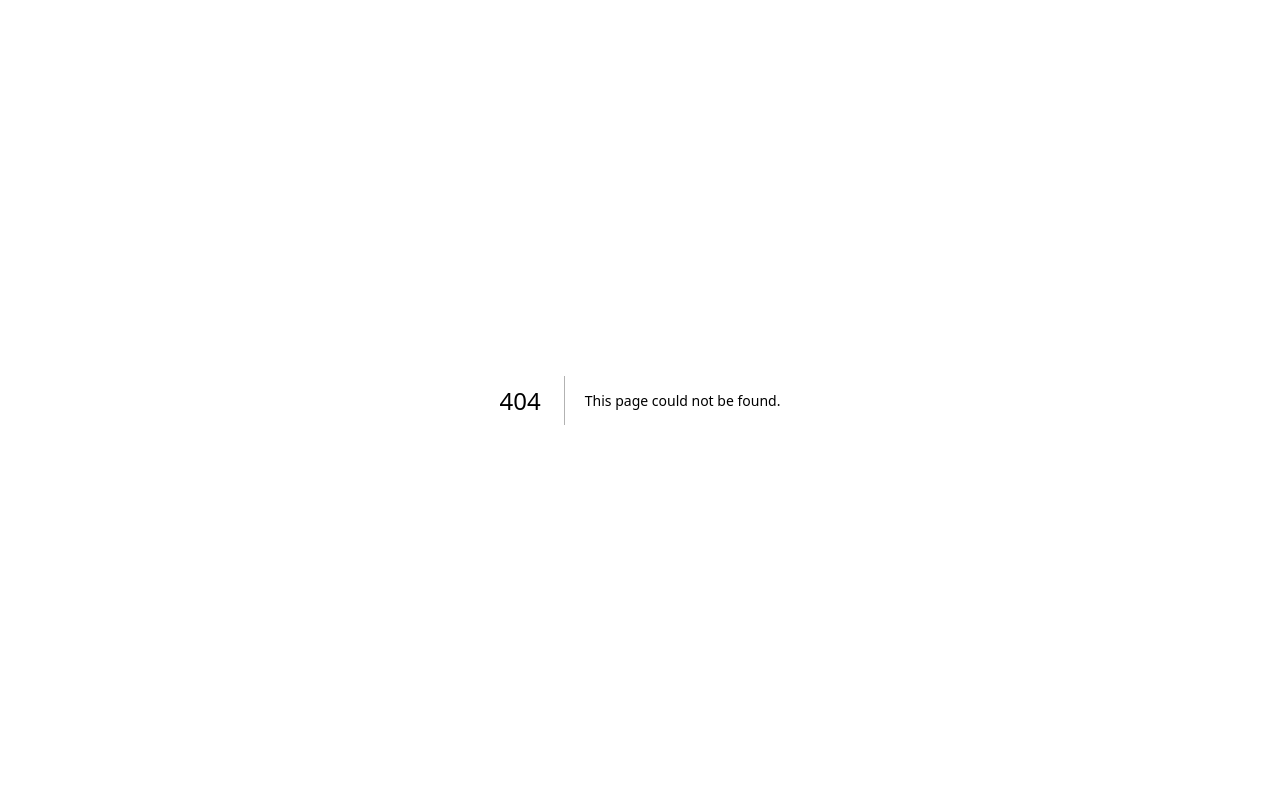
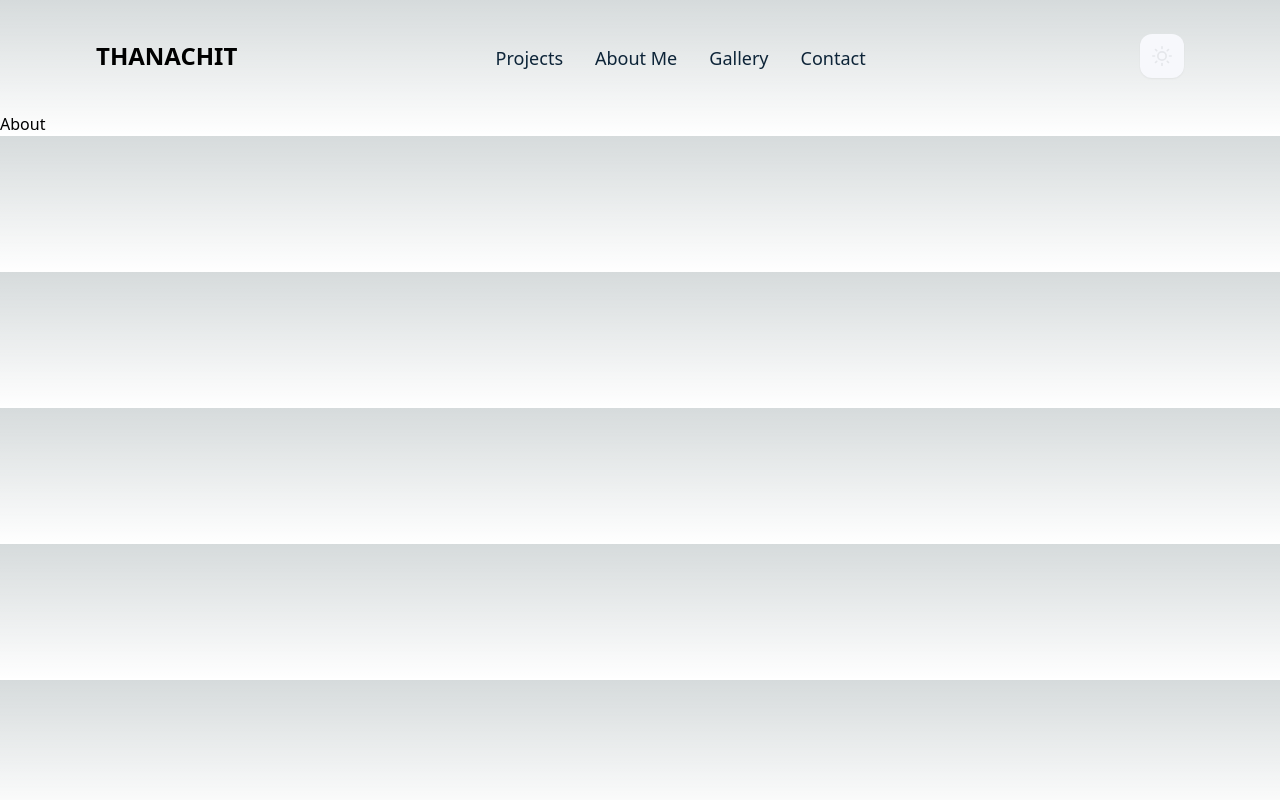
Before and after one commit to 6010110455/nextjs-my-portfolio, a Next.js app: page /about in a window 1280 px wide. Before the commit this address had no page. Built offline with nearby package versions, Linux system fonts and the light colour scheme.

Commit message:
add all page

```diff
--- a/components/navbar/index.js
+++ b/components/navbar/index.js
@@ -48,9 +48,9 @@ function Navbar() {
       initial={{ opacity: 0 }}
       animate={{ opacity: 1 }}
       id="nav"
-      className="sm:container sm:mx-auto"
+      className="sm:container sm:mx-auto "
     >
-      <div className="z-10 max-w-screen-lg xl:max-w-screen-xl block sm:flex sm:justify-between sm:items-center py-6">
+      <div className="z-10 max-w-screen-lg xl:max-w-screen-xl block sm:flex sm:justify-between sm:items-center py-6 ">
         {/* Header menu links and small screen hamburger menu */}
         <div className="flex justify-between items-center px-4 sm:px-0">
           <div>
--- a/pages/_app.js
+++ b/pages/_app.js
@@ -1,12 +1,17 @@
 import "@/styles/globals.css";
 
 import { ThemeProvider } from "next-themes";
+
+import Navbar from "@/components/Navbar";
+import Footer from "@/components/Footer";
 
 export default function App({ Component, pageProps }) {
   return (
     <>
       <ThemeProvider attribute="class">
+        <Navbar />
         <Component {...pageProps} />
+        <Footer />
       </ThemeProvider>
     </>
   );
--- /dev/null
+++ b/pages/about.js
@@ -0,0 +1,5 @@
+import React from "react";
+
+export default function About() {
+  return <div>About</div>;
+}
--- /dev/null
+++ b/pages/contact.js
@@ -0,0 +1,5 @@
+import React from "react";
+
+export default function Contact() {
+  return <div>Contact</div>;
+}
--- /dev/null
+++ b/pages/gallery.js
@@ -0,0 +1,5 @@
+import React from "react";
+
+export default function Gallery() {
+  return <div>Gallery</div>;
+}
--- a/pages/index.js
+++ b/pages/index.js
@@ -8,8 +8,6 @@ const inter = Inter({ subsets: ["latin"] });
 import { AnimatePresence } from "framer-motion";
 
 import Banner from "@/components/banner";
-import Navbar from "@/components/Navbar";
-import Footer from "@/components/Footer";
 
 export default function Home() {
   return (
@@ -47,9 +45,7 @@ export default function Home() {
       <AnimatePresence>
         <div className=" bg-secondary-light dark:bg-primary-dark transition duration-300">
           <div className="container mx-auto ">
-            <Navbar />
             <Banner />
-            <Footer />
           </div>
         </div>
       </AnimatePresence>
--- /dev/null
+++ b/pages/project/[id].js
@@ -0,0 +1,5 @@
+import React from "react";
+
+export default function ProductDetail() {
+  return <div>ProductDetail</div>;
+}
--- /dev/null
+++ b/pages/projects.js
@@ -0,0 +1,5 @@
+import React from "react";
+
+export default function Projects() {
+  return <div>Projects</div>;
+}
```
